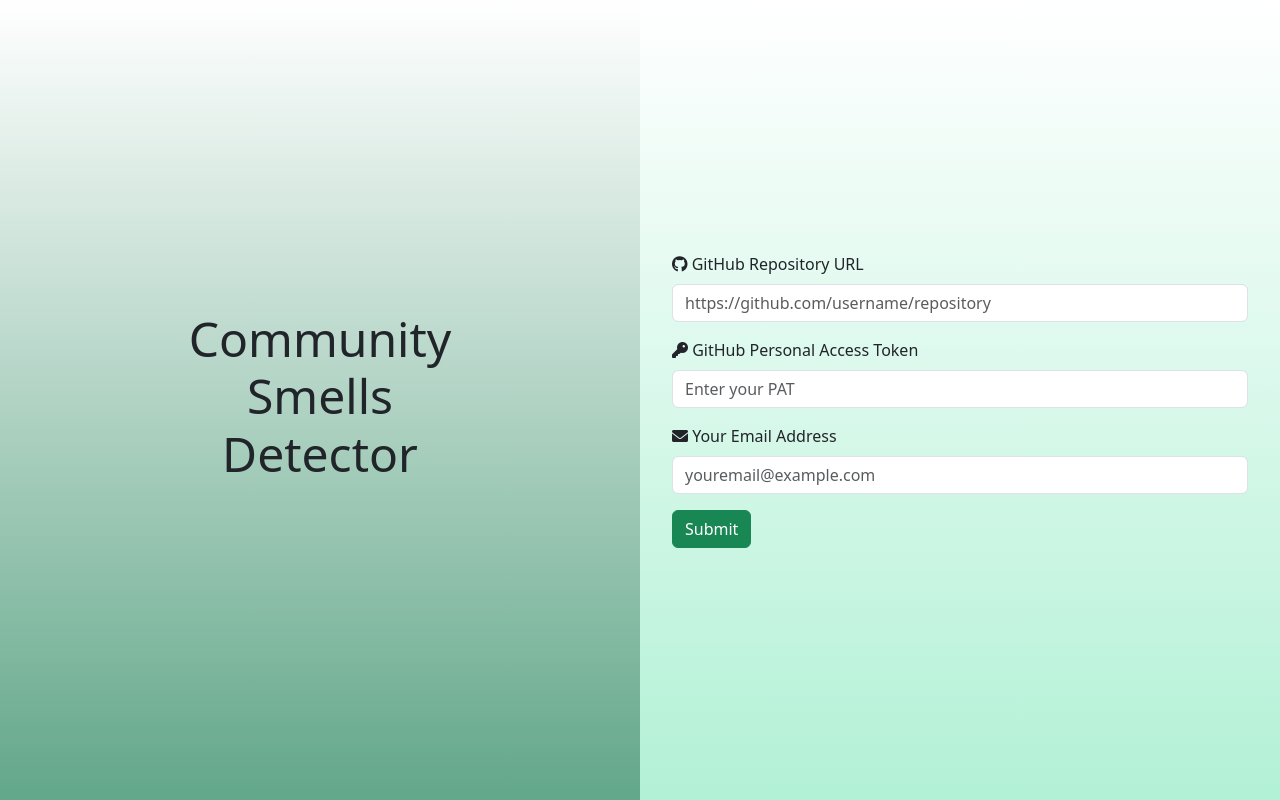
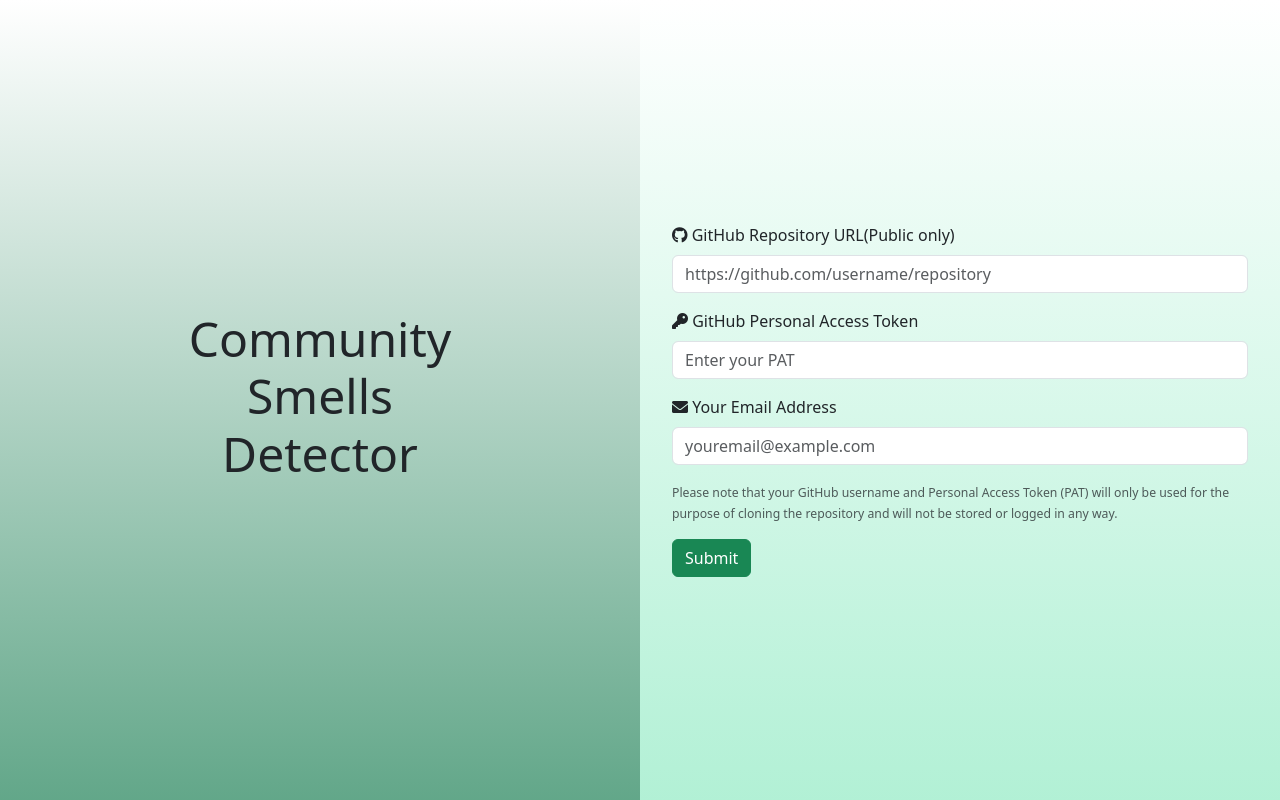
Before and after one commit to CSCI5308/course-project-g01, a Flask app: page / in a window 1280 px wide. Run offline with Flask 3, Linux system fonts and the light colour scheme.

Commit message:
feat: specify public only in GitHub URL label and add PAT usage disclaimer

```diff
--- a/MLbackend/templates/index.html
+++ b/MLbackend/templates/index.html
@@ -28,7 +28,7 @@
                     <form id="inputForm" novalidate>
                         <div class="mb-3">
                             <label for="repo-url" class="form-label">
-                                <i class="fab fa-github"></i> GitHub Repository URL
+                                <i class="fab fa-github"></i> GitHub Repository URL(Public only)
                             </label>
                             <input type="text" class="form-control" id="repo-url" name="repo-url" placeholder="https://github.com/username/repository" required />
                             <div class="invalid-feedback">
@@ -53,6 +53,11 @@
                                 Please provide a valid email address.
                             </div>
                         </div>
+                        <div class="form-text mb-3">
+                            <small>
+                                Please note that your GitHub username and Personal Access Token (PAT) will only be used for the purpose of cloning the repository and will not be stored or logged in any way.
+                            </small>
+                        </div>
                         <button type="submit" class="btn btn-success">Submit</button>
                     </form>
                 </div>
```
